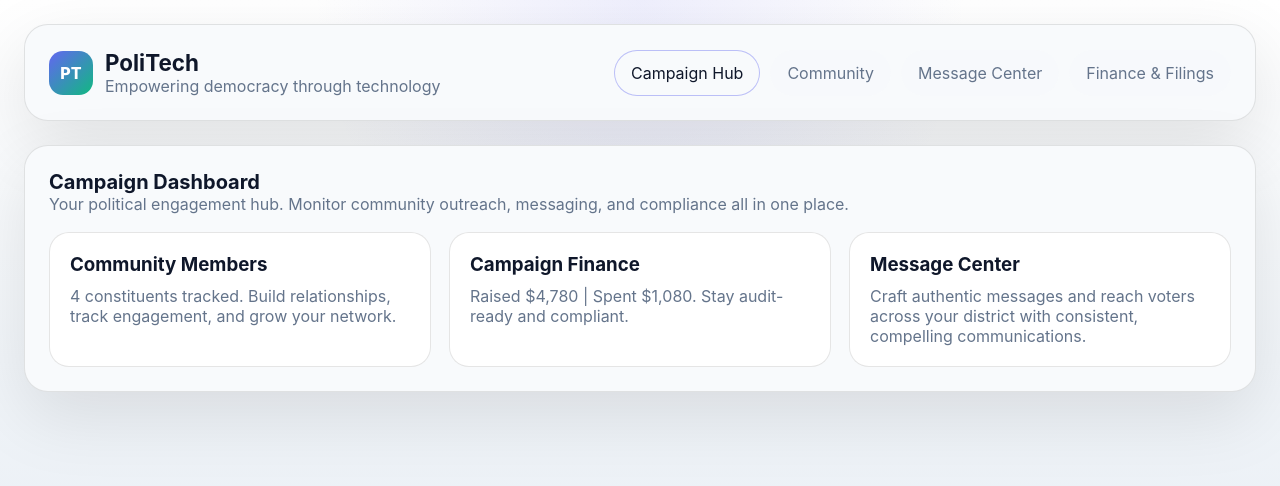
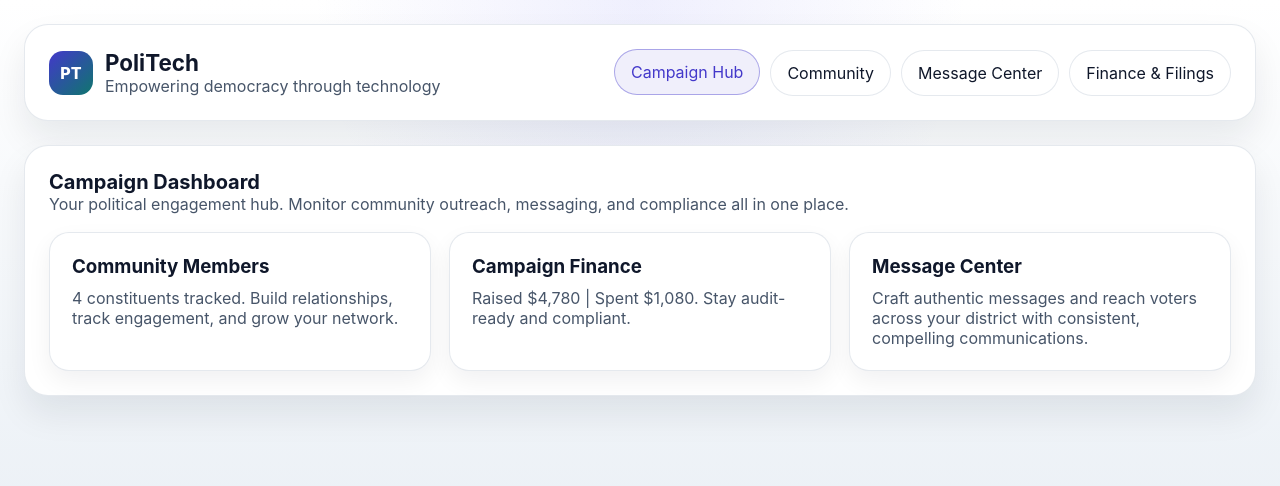
Before and after one commit to TyoshiChikayama-Jackson/politician-side-politechllc, a React (Vite) app: page / in a window 1280 px wide. Shown: the top 486 px of the page. Built offline with nearby package versions, Linux system fonts and the light colour scheme.

Commit message:
cleaned UI

```diff
--- a/src/styles.css
+++ b/src/styles.css
@@ -1,17 +1,17 @@
 :root {
   color-scheme: light;
-  --bg: #ffffff;
-  --surface: #f8fafc;
+  --bg: #f8fafc;
+  --surface: #ffffff;
   --surface-strong: #e2e8f0;
   --text: #0f172a;
-  --muted: #64748b;
-  --brand: #6366f1;
-  --brand-soft: #a78bfa;
-  --accent: #10b981;
-  --danger: #ef4444;
-  --warn: #f59e0b;
-  --card: rgba(255, 255, 255, 0.9);
-  --border: rgba(0, 0, 0, 0.1);
+  --muted: #475569;
+  --brand: #4338ca;
+  --brand-soft: #6366f1;
+  --accent: #0f766e;
+  --danger: #b91c1c;
+  --warn: #b45309;
+  --card: #ffffff;
+  --border: rgba(148, 163, 184, 0.24);
   font-family: Inter, ui-sans-serif, system-ui, -apple-system, BlinkMacSystemFont, 'Segoe UI', sans-serif;
 }
 
@@ -97,20 +97,21 @@ button, input, textarea, select {
 }
 
 .nav-button {
-  border: 1px solid transparent;
-  background: rgba(248, 250, 252, 0.9);
-  color: var(--muted);
+  border: 1px solid rgba(148, 163, 184, 0.24);
+  background: rgba(255, 255, 255, 0.95);
+  color: var(--text);
   padding: 0.75rem 1rem;
   border-radius: 999px;
   cursor: pointer;
-  transition: border-color 0.2s ease, color 0.2s ease, background 0.2s ease;
+  transition: border-color 0.2s ease, color 0.2s ease, background 0.2s ease, transform 0.2s ease;
 }
 
 .nav-button.active,
 .nav-button:hover {
-  border-color: rgba(99, 102, 241, 0.4);
-  color: var(--text);
-  background: rgba(248, 250, 252, 0.95);
+  border-color: rgba(67, 56, 202, 0.4);
+  color: var(--brand);
+  background: rgba(67, 56, 202, 0.08);
+  transform: translateY(-1px);
 }
 
 .page-content {
@@ -123,15 +124,24 @@ button, input, textarea, select {
   border: 1px solid var(--border);
   border-radius: 24px;
   padding: 24px;
-  box-shadow: 0 24px 70px rgba(0, 0, 0, 0.1);
+  box-shadow: 0 18px 34px rgba(15, 23, 42, 0.08);
 }
 
 .section-title {
   display: flex;
+  flex-wrap: wrap;
   justify-content: space-between;
   gap: 16px;
   align-items: center;
   margin-bottom: 18px;
+}
+
+.section-title h2 {
+  color: var(--text);
+}
+
+.section-title p {
+  color: var(--muted);
 }
 
 .section-title h2 {
@@ -154,11 +164,13 @@ button, input, textarea, select {
   background: var(--card);
   border: 1px solid var(--border);
   border-radius: 20px;
-  padding: 20px;
+  padding: 22px;
+  box-shadow: 0 10px 24px rgba(15, 23, 42, 0.06);
 }
 
 .card h3 {
   margin: 0 0 10px;
+  color: var(--text);
 }
 
 .card p {
@@ -173,14 +185,19 @@ button, input, textarea, select {
 
 .data-table th,
 .data-table td {
-  padding: 14px 12px;
+  padding: 14px 16px;
   text-align: left;
-  border-bottom: 1px solid var(--border);
+  border-bottom: 1px solid rgba(148, 163, 184, 0.16);
 }
 
 .data-table th {
   color: var(--muted);
   font-size: 0.95rem;
+  font-weight: 600;
+}
+
+.data-table td {
+  color: var(--text);
 }
 
 .status-pill {
@@ -190,8 +207,8 @@ button, input, textarea, select {
   padding: 6px 12px;
   border-radius: 999px;
   font-size: 0.85rem;
-  background: rgba(99, 102, 241, 0.16);
-  color: var(--text);
+  background: rgba(67, 56, 202, 0.08);
+  color: var(--brand);
 }
 
 .button-group {
@@ -207,24 +224,41 @@ button.primary {
   border-radius: 16px;
   padding: 0.85rem 1.3rem;
   cursor: pointer;
+  transition: transform 0.15s ease, background-color 0.15s ease;
+}
+
+button.primary:hover {
+  background: #3730a3;
 }
 
 button.secondary {
-  background: rgba(15, 23, 47, 0.95);
-  border: 1px solid rgba(148, 163, 184, 0.16);
+  background: rgba(248, 250, 252, 1);
+  border: 1px solid rgba(148, 163, 184, 0.35);
   color: var(--text);
   border-radius: 16px;
   padding: 0.85rem 1.3rem;
   cursor: pointer;
 }
 
+button.secondary:hover {
+  background: rgba(226, 232, 240, 1);
+}
+
 input, textarea, select {
   width: 100%;
-  border: 1px solid rgba(148, 163, 184, 0.18);
+  border: 1px solid rgba(148, 163, 184, 0.35);
   border-radius: 14px;
   padding: 14px 16px;
-  background: rgba(15, 23, 47, 0.76);
+  background: #ffffff;
   color: var(--text);
+  box-shadow: inset 0 1px 2px rgba(15, 23, 42, 0.05);
+}
+
+input:focus,
+textarea:focus,
+select:focus {
+  outline: 2px solid rgba(99, 102, 241, 0.35);
+  outline-offset: 2px;
 }
 
 textarea {
@@ -257,9 +291,9 @@ textarea {
 .summary-pill {
   padding: 10px 14px;
   border-radius: 999px;
-  border: 1px solid rgba(99, 102, 241, 0.16);
-  background: rgba(99, 102, 241, 0.08);
-  color: var(--text);
+  border: 1px solid rgba(67, 56, 202, 0.24);
+  background: rgba(67, 56, 202, 0.08);
+  color: var(--brand);
   font-size: 0.9rem;
 }
 
```
